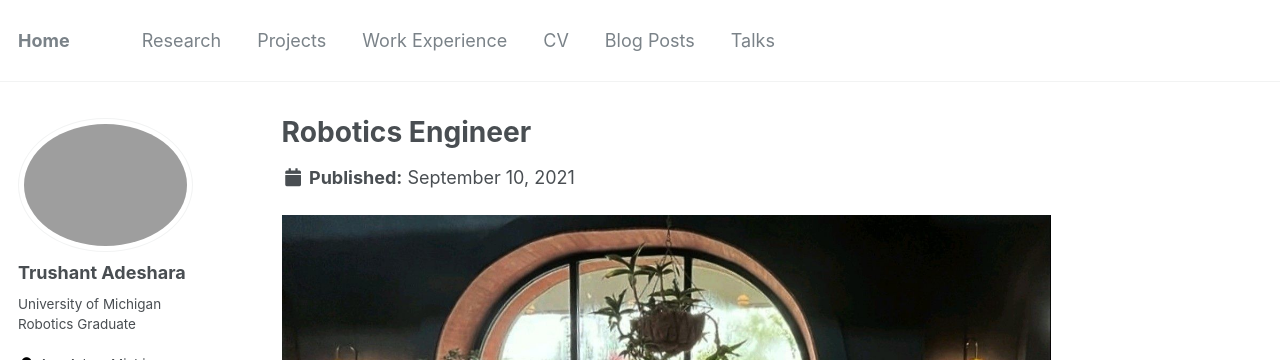
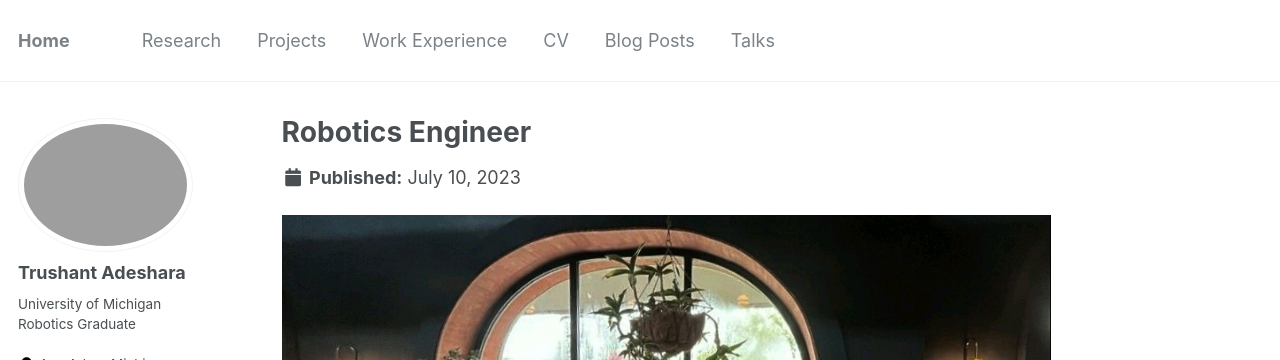
Before and after one commit to trushant05/trushant05.github.io, a Jekyll site: the page built from _work/2023-07-10-work-3.md, in a window 1280 px wide and 900 px high. Shown: the top 360 px of the window. Built offline with Jekyll 4.4.1, drawn with Linux system fonts in a browser that asks for light colours.

Commit message:
update date for wastefull insights experience

```diff
--- a/_work/2023-07-10-work-3.md
+++ b/_work/2023-07-10-work-3.md
@@ -3,7 +3,7 @@ title: 'Robotics Engineer'
 collection: work
 type: "Work"
 permalink: /work/wi/
-date: 2021-09-10
+date: 2023-07-10
 location: "Vadodara, Gujarat, India"
 tags:
   - test
```
